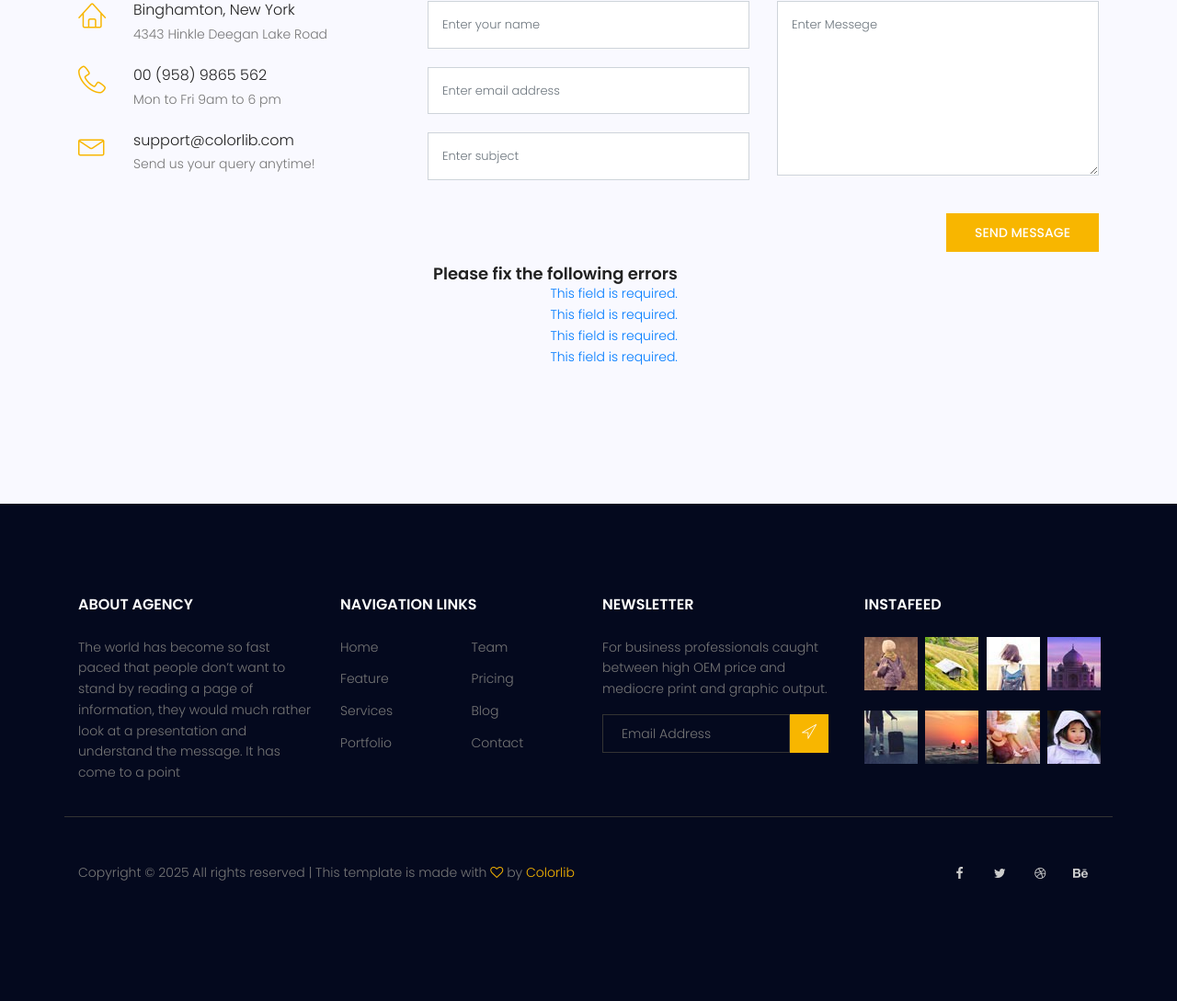
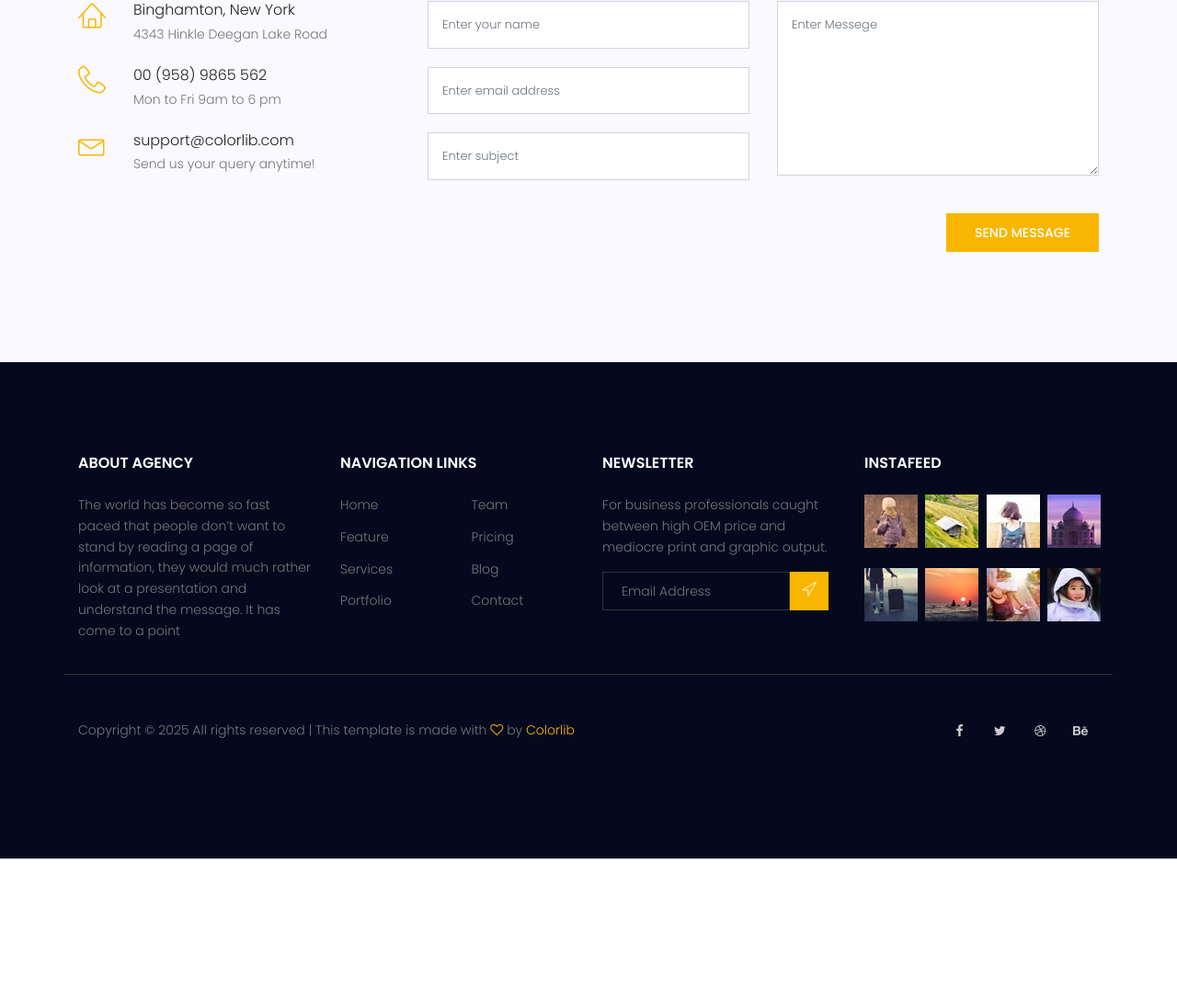
Before and after one commit to Jamalvandi/My-Site, a Django app: page /contact in a window 1280 px wide. Shown: the part 1024-2113 px from the top of the page at 92% size. After the commit the page ends 1958 px from the top, so only its background shows below. Run offline with Django 3.2, Linux system fonts and the light colour scheme; some libraries are stand-ins or nearby versions.

Commit message:
Revert "add message"
This reverts commit 2643fe5ba5f2c4676c8f035e2471bd9cbd2007fb.

```diff
--- a/templates/website/contact.html
+++ b/templates/website/contact.html
@@ -72,29 +72,6 @@
 										<div class="alert-msg" style="text-align: left;"></div>
 										<button type ="submit" class="genric-btn primary" style="float: right;">Send Message</button>
 									</div>
-									{% if messages %}
-									{% for message in messages %}
-									  <div class="alert {% if message.tags %} alert-{{ message.tags }}{% endif %}">{{ message|safe }}</div>
-									{% endfor %}
-								  {% endif %}
-
-								  {% if form.errors %}
-									<div class="alert alert-error">
-									  <h4>Please fix the following errors</h4>
-									  <ul>
-										{% for field in form %}
-										  {% if field.errors %}
-											{% for error in field.errors %}
-											  <li><a href="#id_{{ field.name }}" class="error">{{ error|escape }}</a></li>
-											{% endfor %}
-										  {% endif %}
-										{% endfor %}
-									  </ul>
-									  {% if form.non_field_errors %}
-										{{ form.non_field_errors }}
-									  {% endif %}
-									</div>
-								  {% endif %}
 								</div>
 							</form>
 						</div>
--- a/website/views.py
+++ b/website/views.py
@@ -1,7 +1,6 @@
 from django.shortcuts import render, redirect
-from django.http import HttpResponse
+from django.http import HttpResponse , JsonResponse
 from website.form import ContactForm, NewsletterForm
-from django.contrib import messages
 
 def index_view (request) :
     return render(request , "website/index.html")
@@ -12,10 +11,8 @@ def contact_view (request) :
         form = ContactForm(request.POST)
         if form.is_valid():
             form.save()
-            messages.add_message(request, messages.SUCCESS, "Your request is submit")
         else:
             print(form.errors)
-            messages.add_message(request, messages.ERROR, "Some problem to submit")
     else:
         form= ContactForm(request.GET)
 
```
